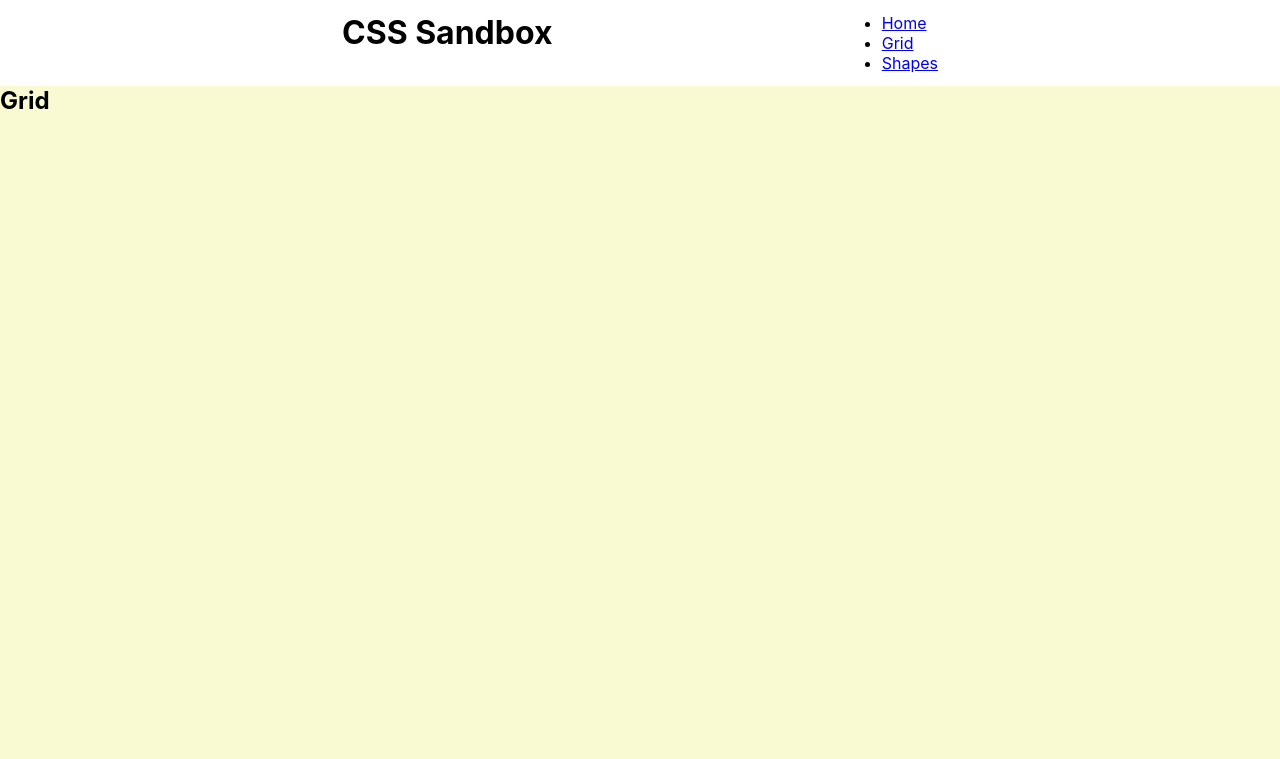
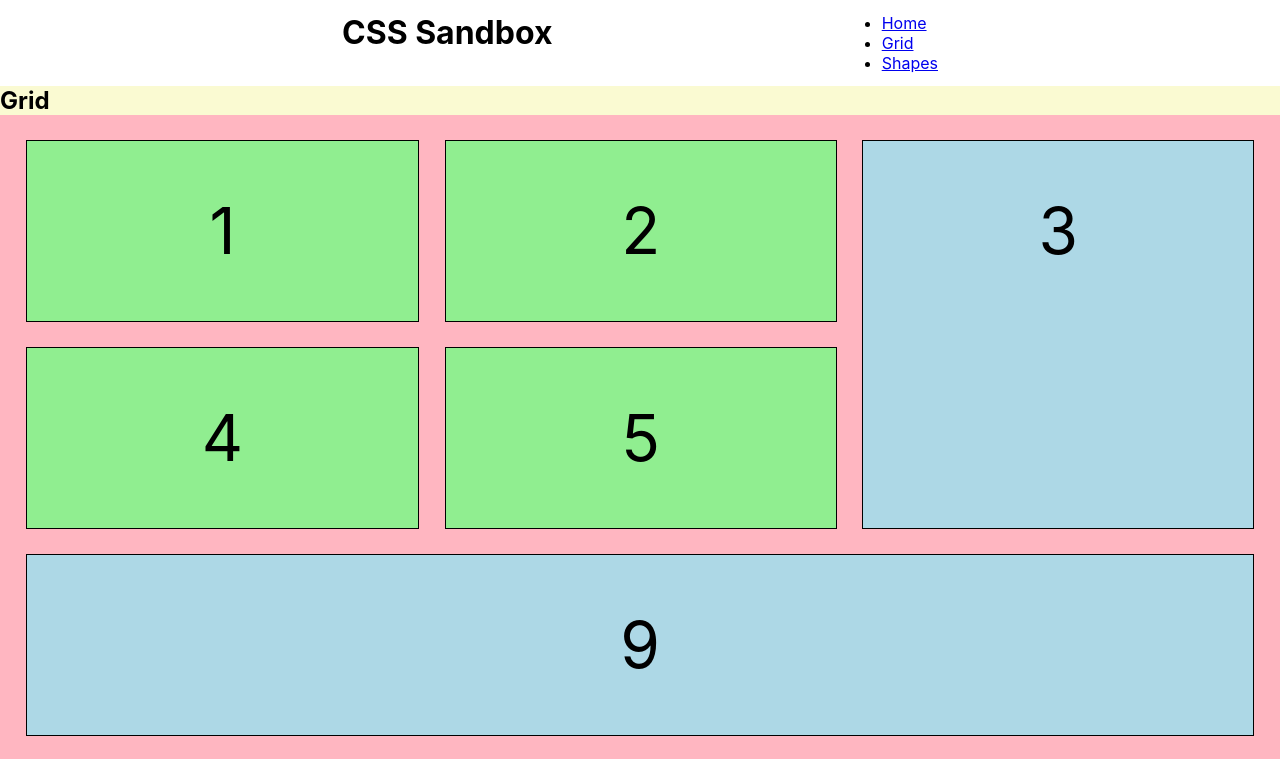
Before and after one commit to franco-ortega/css-sandbox, a React (Create React App) app: page /grid in a window 1280 px wide. Shown: the top 759 px of the page. Built offline with nearby package versions, Linux system fonts and the light colour scheme.

Commit message:
update grid items with a longer row and a longer column

```diff
--- a/src/components/grid/Grid.jsx
+++ b/src/components/grid/Grid.jsx
@@ -6,6 +6,17 @@ const Grid = props => {
     return (
         <div className={styles.Grid}>
             <h2>Grid</h2>
+            <div className={styles.GridContainer}>
+                <div className={styles.GridItem}>1</div>
+                <div className={styles.GridItem}>2</div>
+                <div className={`${styles.GridItem} ${styles.GridItem3}`}>3</div>
+                <div className={styles.GridItem}>4</div>
+                <div className={styles.GridItem}>5</div>
+                <div className={styles.GridItem}>6</div>
+                <div className={styles.GridItem}>7</div>
+                <div className={styles.GridItem}>8</div>
+                <div className={`${styles.GridItem} ${styles.GridItem9}`}>9</div>
+            </div>
         </div>
     );
 };
--- a/src/components/grid/Grid.module.css
+++ b/src/components/grid/Grid.module.css
@@ -3,3 +3,38 @@
 
     height: 90vh;
 }
+
+.GridContainer {
+    background: lightpink;
+
+    display: grid;
+    grid-template-columns: auto auto auto;
+    padding: 2vw;
+
+    gap: 2vw;
+
+}
+
+.GridItem {
+    background: lightgreen;
+    border: .1vw solid black;
+    padding: 4vw;
+    font-size: 5vw;
+    text-align: center;
+}
+
+.GridItem3 {
+    background: lightblue;
+    grid-row: 1 / span 4;
+    grid-row-start: 1;
+    grid-row-end: 3;
+    grid-column-start: 3;
+}
+
+.GridItem9 {
+    background: lightblue;
+    grid-row-start: 3;
+    grid-row-end: 4;
+    grid-column-start: 1;
+    grid-column-end: 4;
+}
```
